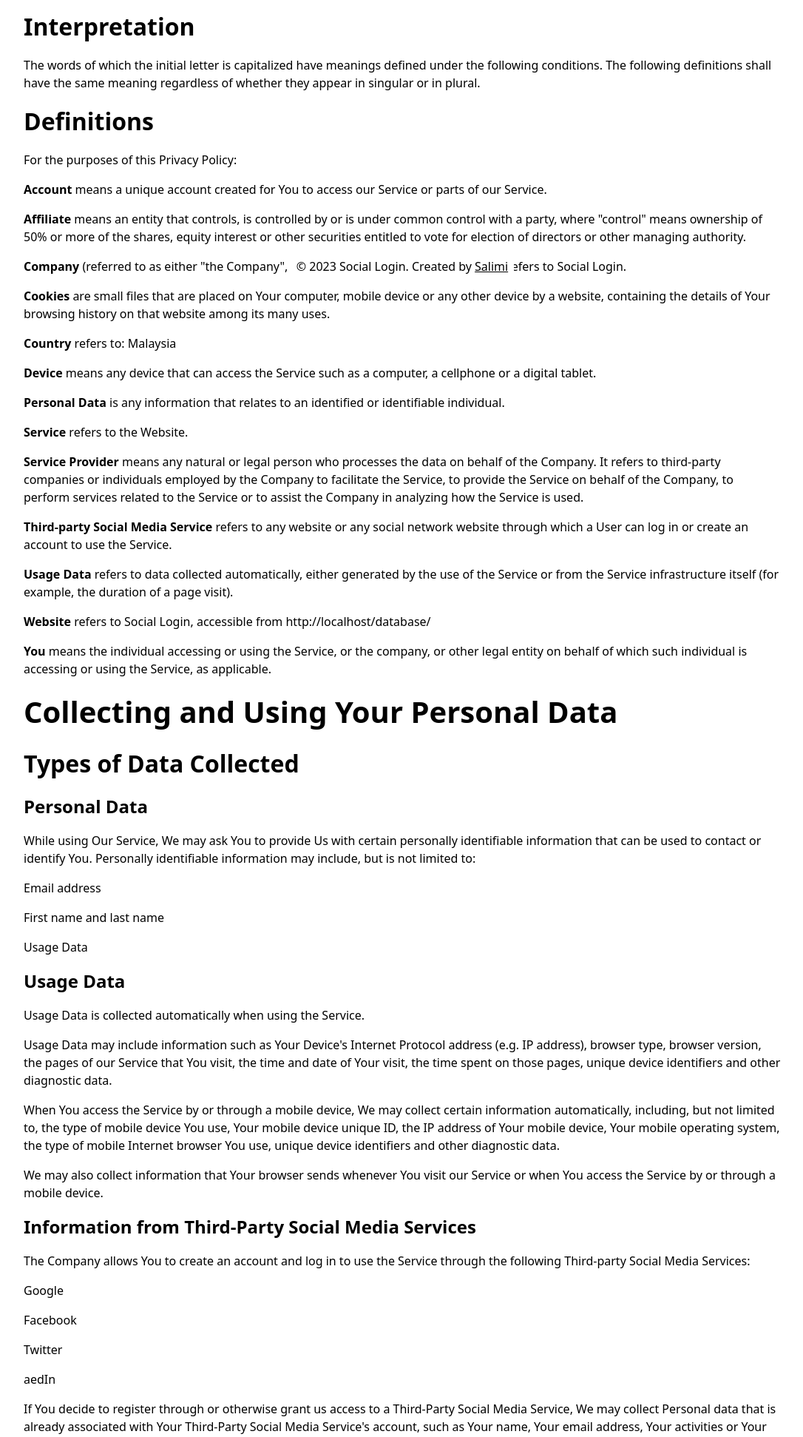
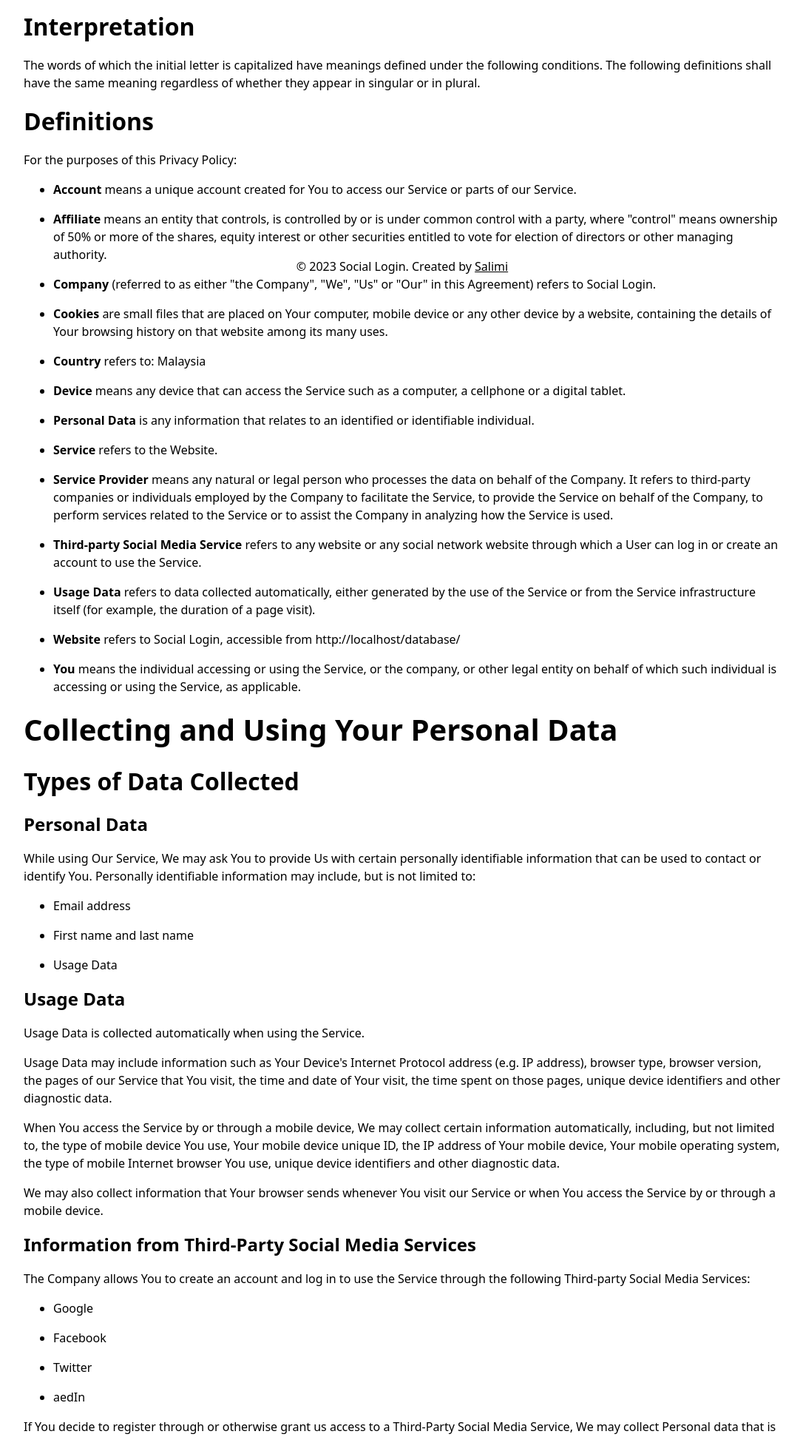
Before and after one commit to salimi-my/social-login, a CodeIgniter app: page /database/index.php/privacy_policy/index in a window 1280 px wide. Shown: the part 428-2370 px from the top of the page at 74% size, without its empty margins (96-1182 px from the left). Run offline with CodeIgniter, Linux system fonts and the light colour scheme; data that the repository does not hold is empty; some libraries are stand-ins or nearby versions.

Commit message:
Fix tailwind ul

```diff
--- a/application/views/elements/head.php
+++ b/application/views/elements/head.php
@@ -26,6 +26,19 @@
 <meta name="robots" content="index, follow" />
 
 <script src="https://cdn.tailwindcss.com"></script>
+<style type="text/tailwindcss">
+  @layer base {
+  ul {
+    display: block;
+    list-style-type: disc;
+    margin-block-start: 1em;
+    margin-block-end: 1em;
+    margin-inline-start: 0px;
+    margin-inline-end: 0px;
+    padding-inline-start: 40px;
+  }
+}
+  </style>
 <link href="https://fonts.googleapis.com/css?family=Source+Sans+Pro:400,300,400italic,300italic,600italic,700" rel="stylesheet" type="text/css" />
 <script src="https://ajax.googleapis.com/ajax/libs/jquery/3.1.1/jquery.min.js"></script>
 <script src="https://kit.fontawesome.com/5411e794bf.js" crossorigin="anonymous"></script>
```
